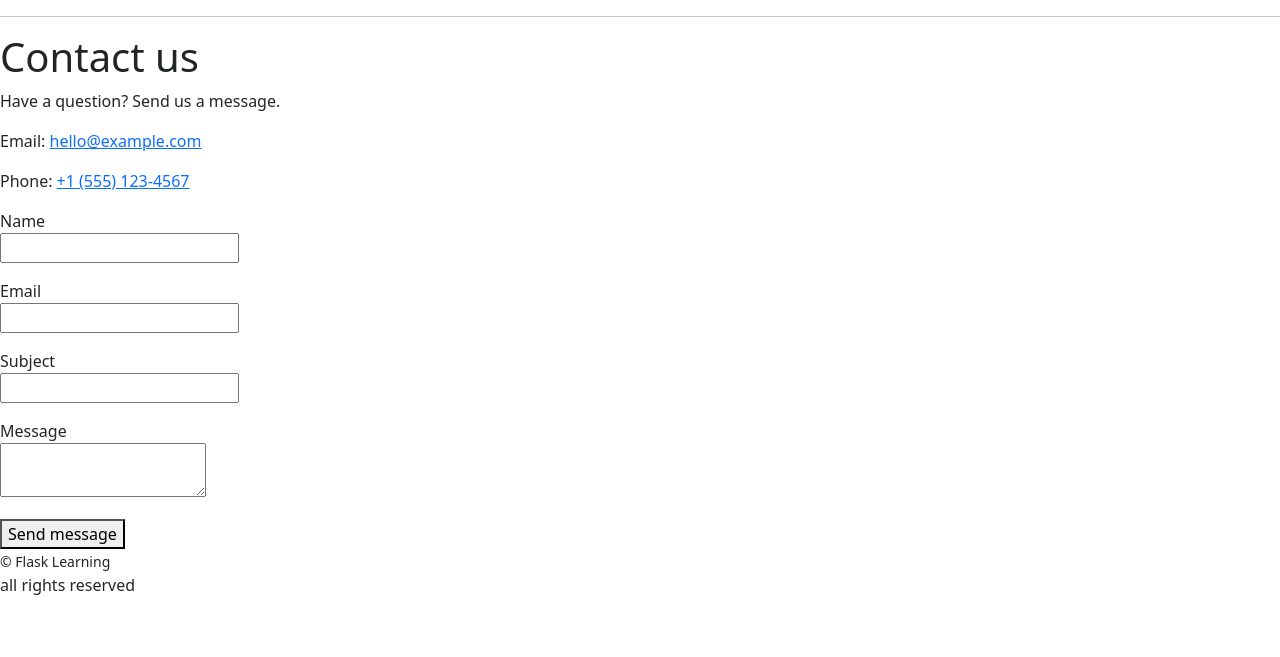
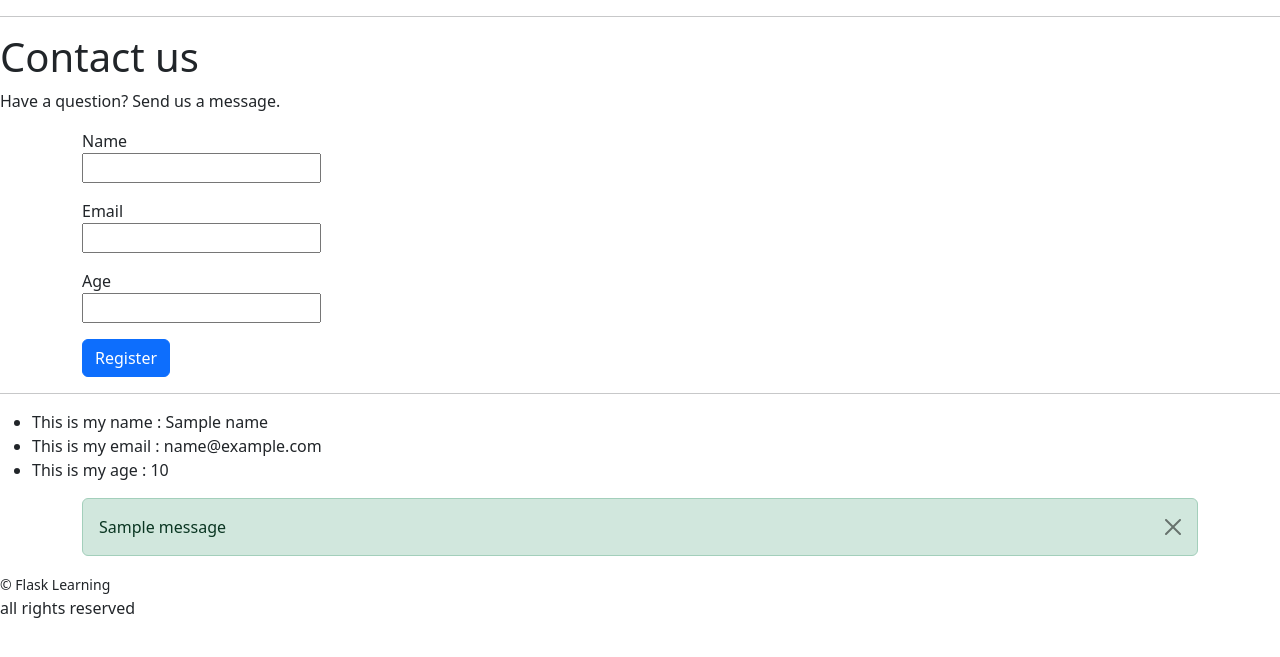
Before and after one commit to neerajkumarkannoujiya/Flask_Project, a Flask app: template templates/contact.html in a window 1280 px wide. Shown: the part 40-697 px from the top of the page. Run offline with Flask 3, Linux system fonts and the light colour scheme; the template is opened without the code that fills it: most values are stand-ins (such as "Sample title", 1, 10 or a date in 2020); one stand-in notice (Sample message) is shown.

Commit message:
Adding Forms and Validations

```diff
--- a/app.py
+++ b/app.py
@@ -1,8 +1,8 @@
-from flask import Flask, render_template
+from flask import Flask, flash, render_template, request
 
 
 app = Flask(__name__)
-
+app.secret_key = "supersecretkey"
 
 @app.route("/")
 def home():
@@ -16,9 +16,27 @@ def home():
 def about():
     return render_template("about.html")
 
-@app.route("/contact")
+
+# @app.route("/search")
+# def search():
+#     query = request.args.get("query")
+#     return f"you are searching for : {query}"
+
+@app.route("/contact", methods=["GET", "POST"])
 def contact():
-    return render_template("contact.html")
+    if request.method == "POST":
+        name = request.form.get("name")
+        email = request.form.get("email").strip()
+        age = request.form.get("age").strip()
+        if not name:
+            return "Name not provided"
+        if not email:
+            return "Email not provided"
+        if not age.isdigit():
+            return "Invalid age provided"
+
+        flash("Registration Successful!!!!")
+    return render_template("contact.html",name=name, email=email, age=age)
 
 if __name__ == "__main__":
     app.run(debug=True)
--- a/templates/base.html
+++ b/templates/base.html
@@ -16,6 +16,20 @@
         {% endblock %}
 	</main>
 
+	{% with messages = get_flashed_messages() %}
+		{% if messages %}
+			<div class="container mt-3">
+				{% for message in messages %}
+					<div class="alert alert-success alert-dismissible fade show" role="alert">
+						{{ message }}
+						<button type="button" class="btn-close" data-bs-dismiss="alert" aria-label="Close"></button>
+					</div>
+				{% endfor %}
+			</div>
+		{% endif %}
+	{% endwith %}
+
+
     {% include "components/footer.html" %}
 </body>
 </html>
--- a/templates/contact.html
+++ b/templates/contact.html
@@ -4,26 +4,29 @@
 	<h1>Contact us</h1>
 	<p>Have a question? Send us a message.</p>
 
-	<p>Email: <a href="mailto:hello@example.com">hello@example.com</a></p>
-	<p>Phone: <a href="tel:+15551234567">+1 (555) 123-4567</a></p>
-
-	<form method="post">
+	<form class="container" action="/contact" method="POST">
 		<p>
 			<label for="name">Name</label><br>
-			<input id="name" name="name" type="text" required>
+			<input name="name" type="text">
 		</p>
 		<p>
 			<label for="email">Email</label><br>
-			<input id="email" name="email" type="email" required>
+			<input name="email" type="email">
 		</p>
 		<p>
-			<label for="subject">Subject</label><br>
-			<input id="subject" name="subject" type="text" required>
+			<label for="age">Age</label><br>
+			<input name="age" type="text">
 		</p>
-		<p>
-			<label for="message">Message</label><br>
-			<textarea id="message" name="message" required></textarea>
-		</p>
-		<button type="submit">Send message</button>
+		<button class="btn btn-primary" type="submit">Register</button>
 	</form>
+
+
+	<hr>
+	<div>
+		<ul>
+			<li>This is my name : {{name}}</li>
+			<li>This is my email : {{email}}</li>
+			<li>This is my age : {{age}}</li>
+		</ul>
+	</div>
 {% endblock %}
```
